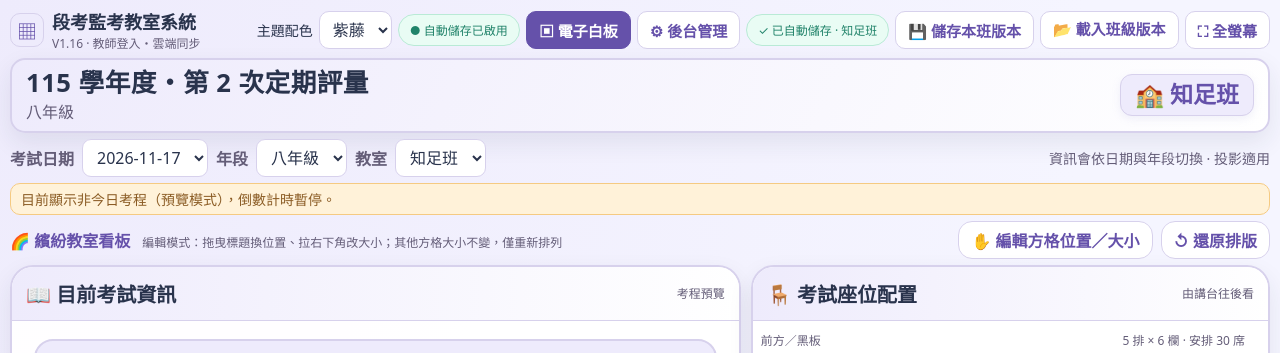
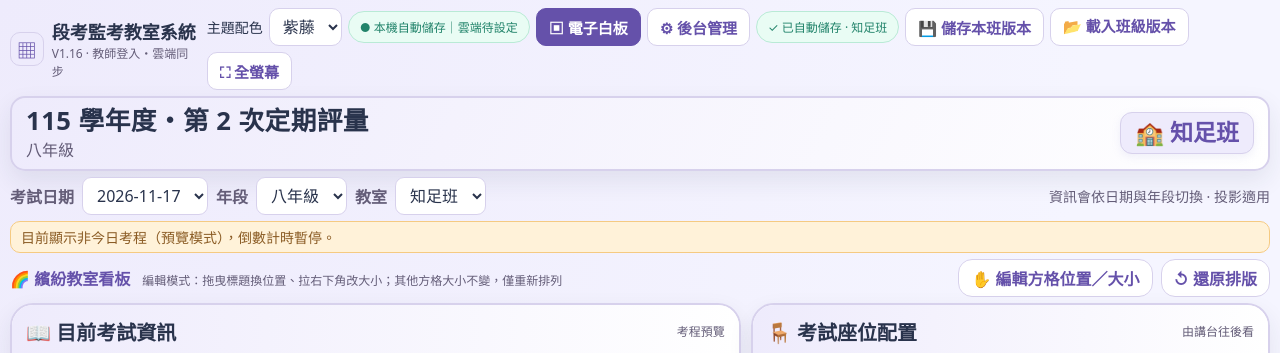
Before and after one commit to mikibear418/exam-classroom-system, a plain HTML site: page index.html in a window 1280 px wide. Shown: the top 353 px of the page. Drawn offline with nearby package versions, Linux system fonts and the light colour scheme.

Commit message:
Preserve local autosave until cloud credentials are fully configured

```diff
--- a/index.html
+++ b/index.html
@@ -252,7 +252,7 @@ html[data-theme] button:focus-visible,html[data-theme] select:focus-visible,html
 </style></head>
 <body>
 <div class="shell">
-<header class="topbar"><div class="brand"><div class="logo">▦</div><div><b>段考監考教室系統</b><small>V1.16 · 教師登入・雲端同步</small></div></div><div class="nav"><label class="theme-control" for="themeSelect"><span>主題配色</span><select id="themeSelect" aria-label="主題配色" onchange="applyTheme(this.value)"><option value="lavender">紫藤</option><option value="sky">晴空</option><option value="mint">薄荷</option><option value="amber">暖杏</option><option value="rose">櫻花</option><option value="slate">岩灰</option></select></label><span class="status">● 自動儲存已啟用</span><button class="btn active" id="boardNav" onclick="showMode('board')">▣ 電子白板</button><button class="btn" id="adminNav" onclick="showMode('admin')">⚙ 後台管理</button><div class="class-file-actions"><span id="autosaveLabel" class="status" title="自動存至此裝置此瀏覽器">✓ 已自動儲存</span><button class="btn" onclick="exportClassVersion()" title="下載目前班級資料檔">💾 儲存本班版本</button><label class="btn class-file-picker">📂 載入班級版本<input type="file" accept=".json,application/json" class="visually-hidden" onchange="importClassVersion(event)"></label></div><button class="btn ghost" onclick="toggleFull()">⛶ 全螢幕</button></div></header>
+<header class="topbar"><div class="brand"><div class="logo">▦</div><div><b>段考監考教室系統</b><small>V1.16 · 教師登入・雲端同步</small></div></div><div class="nav"><label class="theme-control" for="themeSelect"><span>主題配色</span><select id="themeSelect" aria-label="主題配色" onchange="applyTheme(this.value)"><option value="lavender">紫藤</option><option value="sky">晴空</option><option value="mint">薄荷</option><option value="amber">暖杏</option><option value="rose">櫻花</option><option value="slate">岩灰</option></select></label><span class="status">● 本機自動儲存｜雲端待設定</span><button class="btn active" id="boardNav" onclick="showMode('board')">▣ 電子白板</button><button class="btn" id="adminNav" onclick="showMode('admin')">⚙ 後台管理</button><div class="class-file-actions"><span id="autosaveLabel" class="status" title="自動存至此裝置此瀏覽器">✓ 已自動儲存</span><button class="btn" onclick="exportClassVersion()" title="下載目前班級資料檔">💾 儲存本班版本</button><label class="btn class-file-picker">📂 載入班級版本<input type="file" accept=".json,application/json" class="visually-hidden" onchange="importClassVersion(event)"></label></div><button class="btn ghost" onclick="toggleFull()">⛶ 全螢幕</button></div></header>
 <div id="boardView">
 <div class="study-mascots" aria-hidden="true"><img src="assets/boy.webp" alt=""><img src="assets/girl.webp" alt=""></div>
 <section class="board-head"><div class="heading-main"><div><div class="eyebrow">EXAMINATION SCHEDULE</div><h1 id="schoolTitle">115 學年度・第 2 次定期評量</h1><div class="subtitle" id="roomTitle">八年級</div></div><span class="classroom-tag" id="classroomTag">🏫 知足班</span></div></section>
@@ -387,7 +387,7 @@ function silentPersist(){
  if(status)status.textContent='✓ 已自動儲存 · '+activeClassRoom;
 }
 
-function save(){try{captureClass();if(!window.EXAM_CLOUD_CONFIG?.url)localStorage.setItem(STORE,JSON.stringify(data));autoSaveIndicator();if(!window.__examCloudApplying&&!window.__examCloudSwitching)window.EXAM_CLOUD_SYNC?.localChanged(activeClassRoom,window.EXAM_APP?.serializeRoom(activeClassRoom))}catch{toast('儲存失敗，可能已超出瀏覽器容量')}}
+function save(){try{captureClass();if(!(window.EXAM_CLOUD_CONFIG?.url&&window.EXAM_CLOUD_CONFIG?.publishableKey))localStorage.setItem(STORE,JSON.stringify(data));autoSaveIndicator();if(!window.__examCloudApplying&&!window.__examCloudSwitching)window.EXAM_CLOUD_SYNC?.localChanged(activeClassRoom,window.EXAM_APP?.serializeRoom(activeClassRoom))}catch{toast('儲存失敗，可能已超出瀏覽器容量')}}
 function toast(msg){$('toast').textContent=msg;$('toast').classList.add('show');clearTimeout(toast.timer);toast.timer=setTimeout(()=>$('toast').classList.remove('show'),3100)}
 function showMode(next){mode=next;$('boardView').classList.toggle('hidden',next!=='board');$('adminView').classList.toggle('hidden',next!=='admin');$('boardNav').classList.toggle('active',next==='board');$('adminNav').classList.toggle('active',next==='admin');if(next==='board')renderBoard();else openTab('schedule')}
 function openTab(tab){for(const x of ['schedule','seat','notice','attendance','layout','import','settings']){$('pane'+x[0].toUpperCase()+x.slice(1)).classList.toggle('hidden',x!==tab);$('tab'+x[0].toUpperCase()+x.slice(1)).classList.toggle('active',x===tab)}if(tab==='schedule'){ $('editDate').value=selectedDate;$('editGrade').value=selectedGrade;renderAdminSchedule()}if(tab==='seat')loadSeatForm();if(tab==='notice'){$('noticesInput').value=data.notices.join('\n');syncNoticeSlider()};if(tab==='settings')loadSettings();if(tab==='attendance')initAttendanceForm();if(tab==='layout')paintLayoutControls()}
@@ -1102,6 +1102,7 @@ window.EXAM_APP={
   };
  },
  cacheSnapshot(room,payload){cloudCachedRooms.set(room,payload)},
+ showBoard(){showMode('board')},
  applySnapshot(room,payload){
   if(!payload||payload.format!=='exam-classroom-cloud'||payload.version!==1||!payload.profile||!Array.isArray(payload.roster))throw Error('雲端班級資料格式有誤');
   window.__examCloudApplying=true;
```
